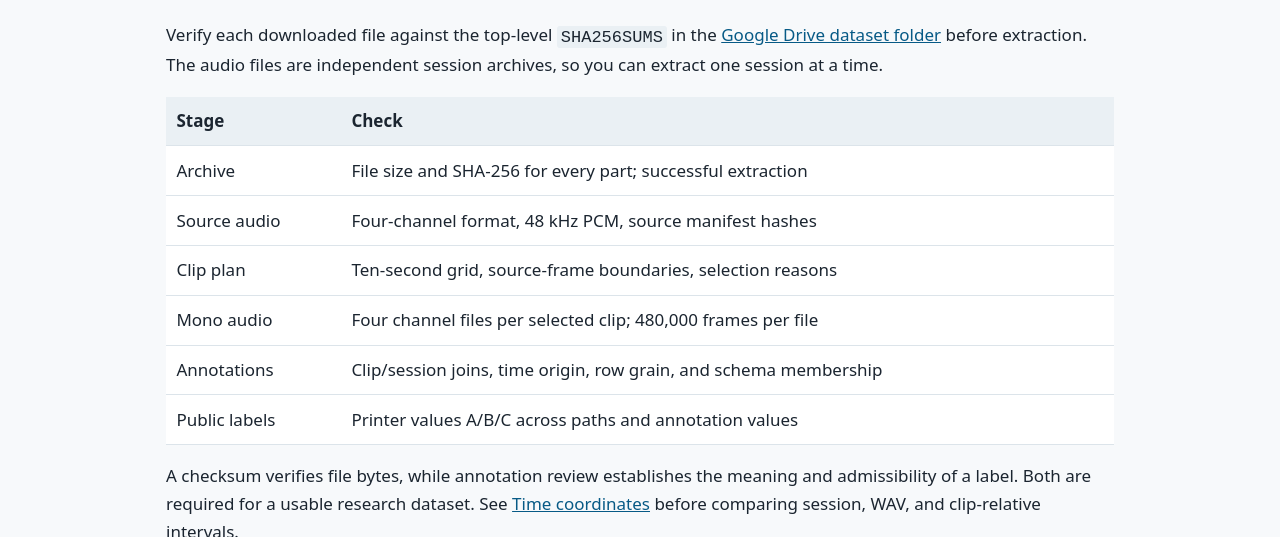
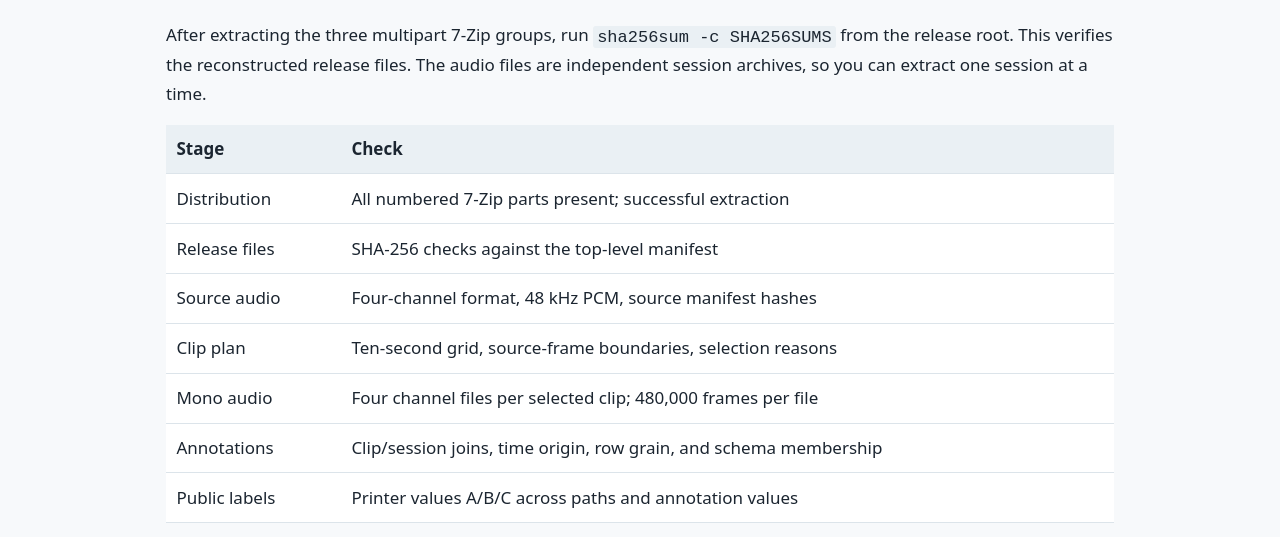
Before and after one commit to LUDO-Lab-Research/ASD3DP-DG, a plain HTML site: page site/verification.html in a window 1280 px wide. Shown: the part 249-786 px from the top of the page. Drawn offline with Linux system fonts and the light colour scheme.

Commit message:
Edit docs

```diff
--- a/site/verification.html
+++ b/site/verification.html
@@ -10,7 +10,7 @@
 <body>
 <header><a class="brand" href="index.html">ASD3DP-DG</a><nav aria-label="Guide"><a href="index.html">Overview</a><a href="collection.html">Collection</a><a href="layout.html">Files</a><a href="timebase.html">Time coordinates</a><a href="selection.html">Clip selection</a><a href="annotations.html">Annotations</a><a href="schemas.html">Schemas</a><a href="fields.html">Field dictionary</a><a href="verification.html" aria-current="page">Verification</a><a href="joint-benchmark.html">Joint shifts</a><a href="limits.html">Limitations</a><a href="download.html">Downloads</a></nav></header>
 <main id="content"><h1 id="verification">Verification</h1>
-<p>Verify each downloaded file against the top-level <code>SHA256SUMS</code> in the <a href="https://drive.google.com/drive/folders/1dABXcAjs-b6dA5qjiMSdtwvO69cFOt2g">Google Drive dataset folder</a> before extraction. The audio files are independent session archives, so you can extract one session at a time.</p>
+<p>After extracting the three multipart 7-Zip groups, run <code>sha256sum -c SHA256SUMS</code> from the release root. This verifies the reconstructed release files. The audio files are independent session archives, so you can extract one session at a time.</p>
 <table>
 <thead>
 <tr>
@@ -20,8 +20,12 @@
 </thead>
 <tbody>
 <tr>
-<td>Archive</td>
-<td>File size and SHA-256 for every part; successful extraction</td>
+<td>Distribution</td>
+<td>All numbered 7-Zip parts present; successful extraction</td>
+</tr>
+<tr>
+<td>Release files</td>
+<td>SHA-256 checks against the top-level manifest</td>
 </tr>
 <tr>
 <td>Source audio</td>
```
Also changed, not shown: site/download.html (+1 -1 lines), site/index.html (+1 -1 lines), site/joint-benchmark.html (+1 -1 lines), site/layout.html (+1 -1 lines), 6 other files.
